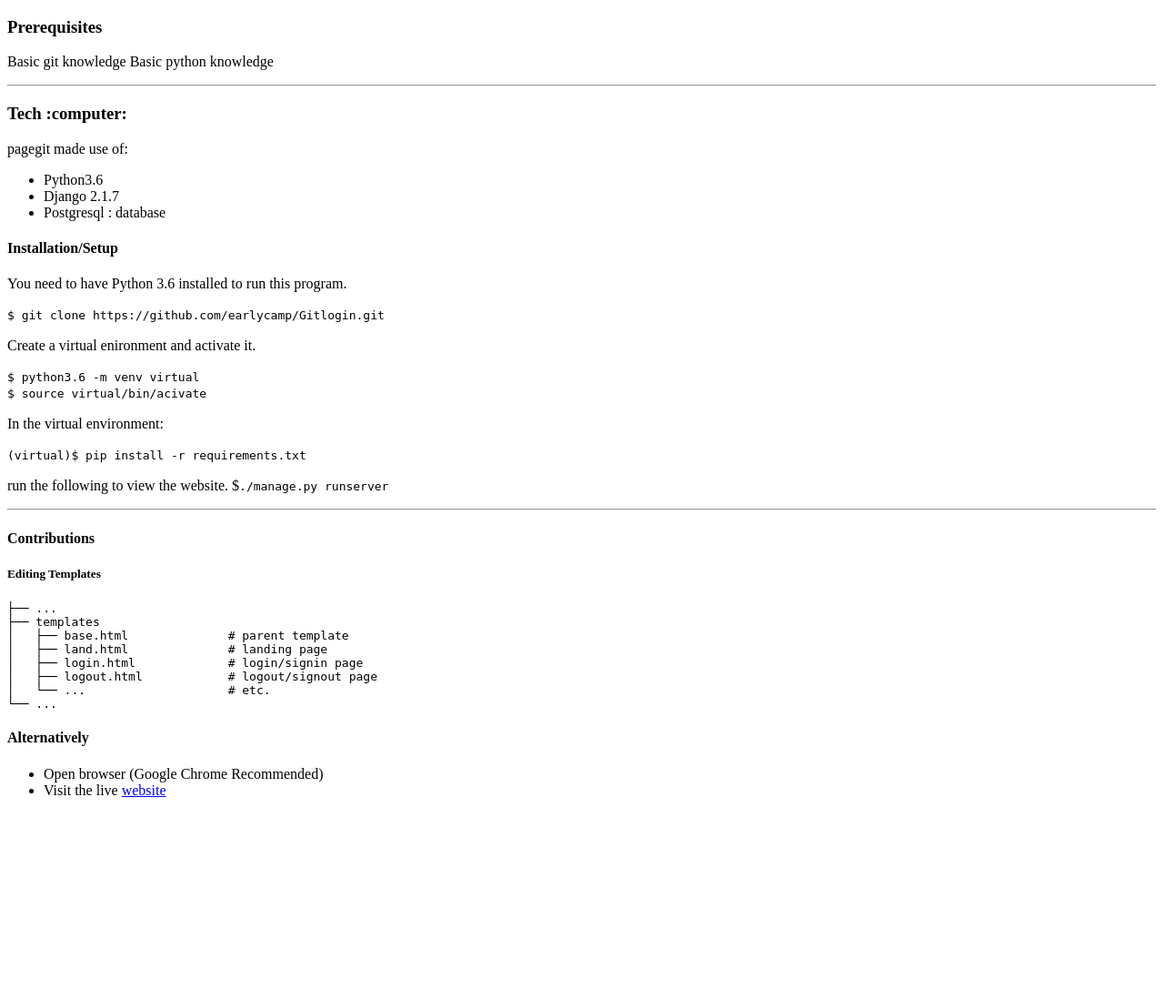
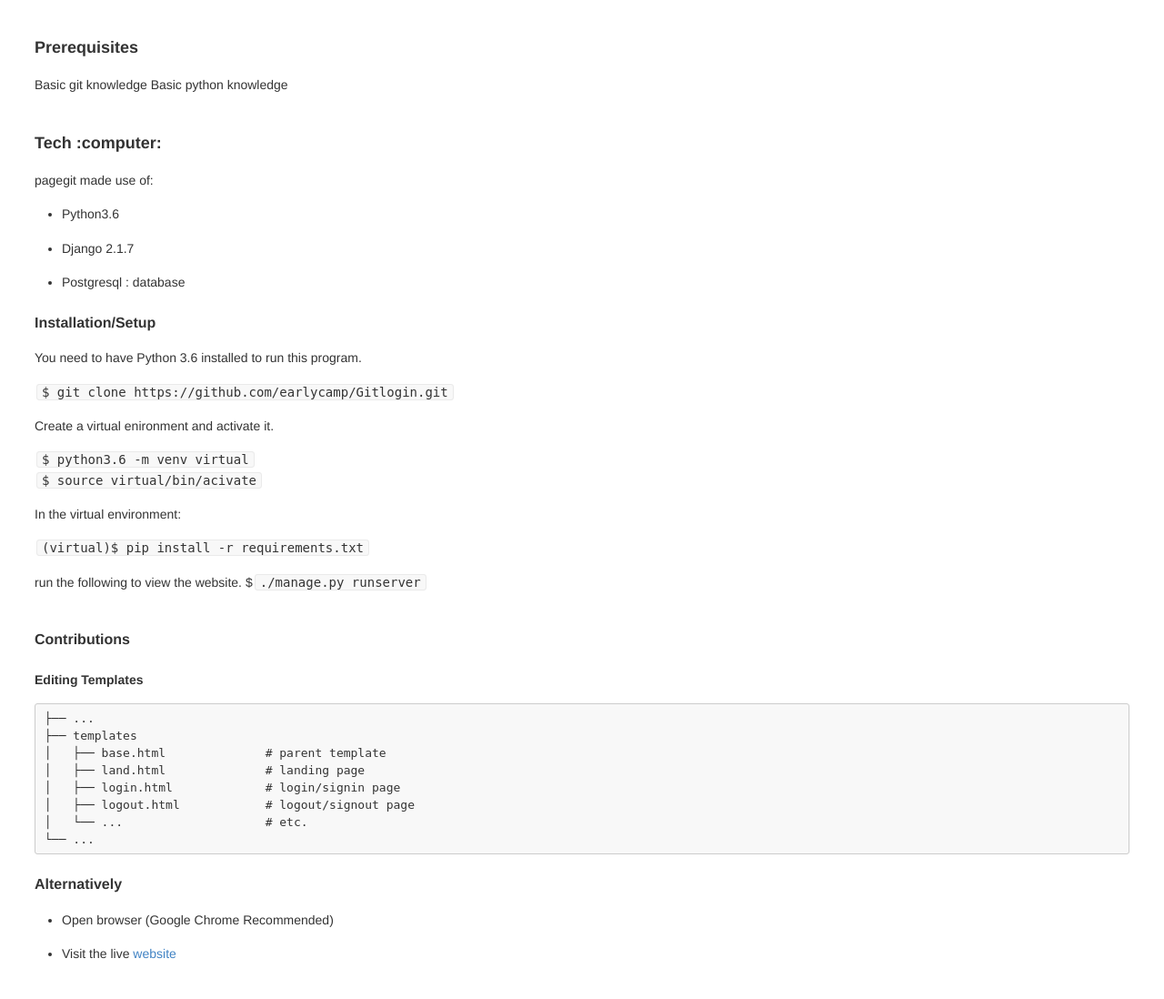
Before and after one commit to earlycamp/Gitlogin, a Django app: page /lesson/ in a window 1280 px wide. Shown: the whole page at 91% size. Before the commit the page ends 876 px from the top, so only its background shows below. Run offline with Django 3.2, Linux system fonts and the light colour scheme; some libraries are stand-ins or nearby versions.

Commit message:
markdown css added

```diff
--- /dev/null
+++ b/gitlogin/static/markdown.css
@@ -0,0 +1,386 @@
+body {
+  font-family: Helvetica, arial, sans-serif;
+  font-size: 14px;
+  line-height: 1.6;
+  padding-top: 10px;
+  padding-bottom: 10px;
+  background-color: white;
+  padding: 30px;
+  color: #333;
+}
+
+body > *:first-child {
+  margin-top: 0 !important;
+}
+
+body > *:last-child {
+  margin-bottom: 0 !important;
+}
+
+a {
+  color: #4183C4;
+  text-decoration: none;
+}
+
+a.absent {
+  color: #cc0000;
+}
+
+a.anchor {
+  display: block;
+  padding-left: 30px;
+  margin-left: -30px;
+  cursor: pointer;
+  position: absolute;
+  top: 0;
+  left: 0;
+  bottom: 0;
+}
+
+h1, h2, h3, h4, h5, h6 {
+  margin: 20px 0 10px;
+  padding: 0;
+  font-weight: bold;
+  -webkit-font-smoothing: antialiased;
+  cursor: text;
+  position: relative;
+}
+
+h2:first-child, h1:first-child, h1:first-child + h2, h3:first-child, h4:first-child, h5:first-child, h6:first-child {
+  margin-top: 0;
+  padding-top: 0;
+}
+
+h1:hover a.anchor, h2:hover a.anchor, h3:hover a.anchor, h4:hover a.anchor, h5:hover a.anchor, h6:hover a.anchor {
+  text-decoration: none;
+}
+
+h1 tt, h1 code {
+  font-size: inherit;
+}
+
+h2 tt, h2 code {
+  font-size: inherit;
+}
+
+h3 tt, h3 code {
+  font-size: inherit;
+}
+
+h4 tt, h4 code {
+  font-size: inherit;
+}
+
+h5 tt, h5 code {
+  font-size: inherit;
+}
+
+h6 tt, h6 code {
+  font-size: inherit;
+}
+
+h1 {
+  font-size: 28px;
+  color: black;
+}
+
+h2 {
+  font-size: 24px;
+  border-bottom: 1px solid #cccccc;
+  color: black;
+}
+
+h3 {
+  font-size: 18px;
+}
+
+h4 {
+  font-size: 16px;
+}
+
+h5 {
+  font-size: 14px;
+}
+
+h6 {
+  color: #777777;
+  font-size: 14px;
+}
+
+p, blockquote, ul, ol, dl, li, table, pre {
+  margin: 15px 0;
+}
+
+hr {
+  border: 0 none;
+  color: #cccccc;
+  height: 4px;
+  padding: 0;
+}
+
+body > h2:first-child {
+  margin-top: 0;
+  padding-top: 0;
+}
+
+body > h1:first-child {
+  margin-top: 0;
+  padding-top: 0;
+}
+
+body > h1:first-child + h2 {
+  margin-top: 0;
+  padding-top: 0;
+}
+
+body > h3:first-child, body > h4:first-child, body > h5:first-child, body > h6:first-child {
+  margin-top: 0;
+  padding-top: 0;
+}
+
+a:first-child h1, a:first-child h2, a:first-child h3, a:first-child h4, a:first-child h5, a:first-child h6 {
+  margin-top: 0;
+  padding-top: 0;
+}
+
+h1 p, h2 p, h3 p, h4 p, h5 p, h6 p {
+  margin-top: 0;
+}
+
+li p.first {
+  display: inline-block;
+}
+
+ul, ol {
+  padding-left: 30px;
+}
+
+ul :first-child, ol :first-child {
+  margin-top: 0;
+}
+
+ul :last-child, ol :last-child {
+  margin-bottom: 0;
+}
+
+dl {
+  padding: 0;
+}
+
+dl dt {
+  font-size: 14px;
+  font-weight: bold;
+  font-style: italic;
+  padding: 0;
+  margin: 15px 0 5px;
+}
+
+dl dt:first-child {
+  padding: 0;
+}
+
+dl dt > :first-child {
+  margin-top: 0;
+}
+
+dl dt > :last-child {
+  margin-bottom: 0;
+}
+
+dl dd {
+  margin: 0 0 15px;
+  padding: 0 15px;
+}
+
+dl dd > :first-child {
+  margin-top: 0;
+}
+
+dl dd > :last-child {
+  margin-bottom: 0;
+}
+
+blockquote {
+  border-left: 4px solid #dddddd;
+  padding: 0 15px;
+  color: #777777;
+}
+
+blockquote > :first-child {
+  margin-top: 0;
+}
+
+blockquote > :last-child {
+  margin-bottom: 0;
+}
+
+table {
+  padding: 0;
+}
+table tr {
+  border-top: 1px solid #cccccc;
+  background-color: white;
+  margin: 0;
+  padding: 0;
+}
+
+table tr:nth-child(2n) {
+  background-color: #f8f8f8;
+}
+
+table tr th {
+  font-weight: bold;
+  border: 1px solid #cccccc;
+  text-align: left;
+  margin: 0;
+  padding: 6px 13px;
+}
+
+table tr td {
+  border: 1px solid #cccccc;
+  text-align: left;
+  margin: 0;
+  padding: 6px 13px;
+}
+
+table tr th :first-child, table tr td :first-child {
+  margin-top: 0;
+}
+
+table tr th :last-child, table tr td :last-child {
+  margin-bottom: 0;
+}
+
+img {
+  max-width: 100%;
+}
+
+span.frame {
+  display: block;
+  overflow: hidden;
+}
+
+span.frame > span {
+  border: 1px solid #dddddd;
+  display: block;
+  float: left;
+  overflow: hidden;
+  margin: 13px 0 0;
+  padding: 7px;
+  width: auto;
+}
+
+span.frame span img {
+  display: block;
+  float: left;
+}
+
+span.frame span span {
+  clear: both;
+  color: #333333;
+  display: block;
+  padding: 5px 0 0;
+}
+
+span.align-center {
+  display: block;
+  overflow: hidden;
+  clear: both;
+}
+
+span.align-center > span {
+  display: block;
+  overflow: hidden;
+  margin: 13px auto 0;
+  text-align: center;
+}
+
+span.align-center span img {
+  margin: 0 auto;
+  text-align: center;
+}
+
+span.align-right {
+  display: block;
+  overflow: hidden;
+  clear: both;
+}
+
+span.align-right > span {
+  display: block;
+  overflow: hidden;
+  margin: 13px 0 0;
+  text-align: right;
+}
+
+span.align-right span img {
+  margin: 0;
+  text-align: right;
+}
+
+span.float-left {
+  display: block;
+  margin-right: 13px;
+  overflow: hidden;
+  float: left;
+}
+
+span.float-left span {
+  margin: 13px 0 0;
+}
+
+span.float-right {
+  display: block;
+  margin-left: 13px;
+  overflow: hidden;
+  float: right;
+}
+
+span.float-right > span {
+  display: block;
+  overflow: hidden;
+  margin: 13px auto 0;
+  text-align: right;
+}
+
+code, tt {
+  margin: 0 2px;
+  padding: 0 5px;
+  white-space: nowrap;
+  border: 1px solid #eaeaea;
+  background-color: #f8f8f8;
+  border-radius: 3px;
+}
+
+pre code {
+  margin: 0;
+  padding: 0;
+  white-space: pre;
+  border: none;
+  background: transparent;
+}
+
+.highlight pre {
+  background-color: #f8f8f8;
+  border: 1px solid #cccccc;
+  font-size: 13px;
+  line-height: 19px;
+  overflow: auto;
+  padding: 6px 10px;
+  border-radius: 3px;
+}
+
+pre {
+  background-color: #f8f8f8;
+  border: 1px solid #cccccc;
+  font-size: 13px;
+  line-height: 19px;
+  overflow: auto;
+  padding: 6px 10px;
+  border-radius: 3px;
+}
+
+pre code, pre tt {
+  background-color: transparent;
+  border: none;
+}
--- a/gitlogin/templates/base.html
+++ b/gitlogin/templates/base.html
@@ -1,12 +1,20 @@
+{% load static %}
+
 <!DOCTYPE html>
 <html lang="en" dir="ltr">
   <head>
   	<meta name="viewport" content="width=device-width, initial-scale=1.0">
+
     <title>gitlogin</title>
+
+     {% block styles %}
+  	 <link rel="stylesheet" href="{% static 'markdown.css' %}">
+  	 {% endblock %}
 
   </head>
 
   <body>
+
 {% block content%}
 
 {% endblock%}
--- a/gitlogin/templates/lesson.html
+++ b/gitlogin/templates/lesson.html
@@ -1,5 +1,7 @@
 {% extends 'base.html' %}
+{% load static %}
 {%block content%}
+
 
  <!-- markdown file -->
 {% load markdown_extras %}
```
